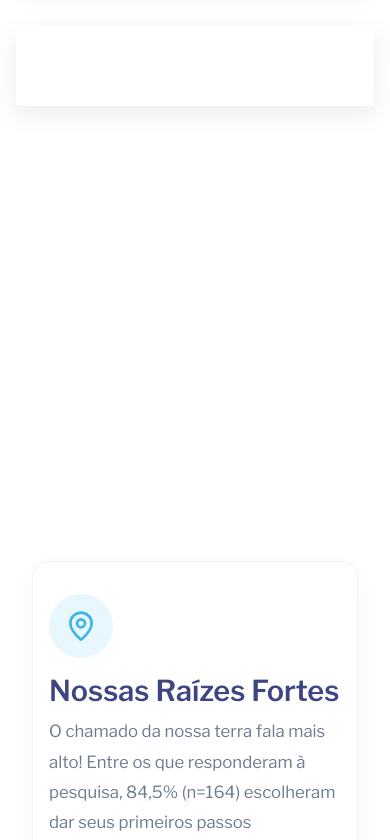
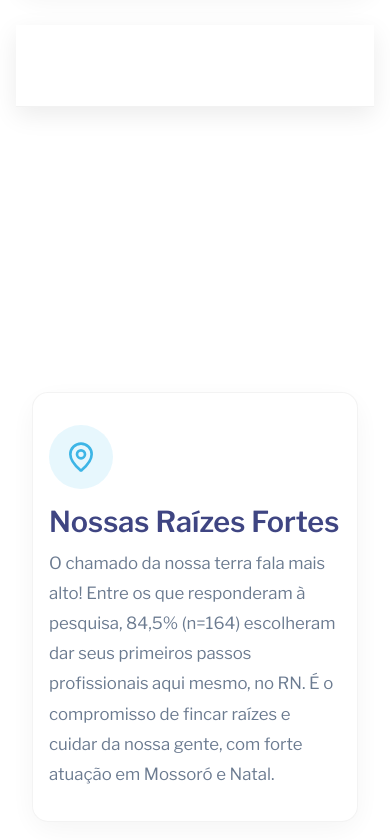
Before and after one commit to caiofeliperb/caiofeliperb.github.io, a React (Vite) app: page / in a window 390 px wide. Shown: the part 1800-2640 px from the top of the page. Built offline with nearby package versions, Linux system fonts and the light colour scheme.

Commit message:
perf: optimize fluidity with will-change and fix mobile positioning of roots box

```diff
--- a/src/components/Scrollytelling/Hero.jsx
+++ b/src/components/Scrollytelling/Hero.jsx
@@ -57,6 +57,7 @@ const Hero = () => {
 
         const canvas = canvasRef.current;
         const ctx = canvas.getContext('2d');
+        if (!ctx) return;
         let width = canvas.width = window.innerWidth;
         let height = canvas.height = window.innerHeight;
 
--- a/src/components/Scrollytelling/NarrativeMap.css
+++ b/src/components/Scrollytelling/NarrativeMap.css
@@ -34,6 +34,7 @@
     justify-content: center;
     padding: var(--spacing-lg);
     z-index: var(--z-base);
+    will-change: transform, opacity;
 }
 
 .map-wrapper {
@@ -62,6 +63,8 @@
     padding: 2rem 5%;
     display: flex;
     flex-direction: column;
+    gap: 0;
+    row-gap: 0;
     position: relative;
     z-index: var(--z-content);
 }
@@ -72,7 +75,7 @@
     display: flex;
     align-items: center;
     justify-content: center;
-    padding: var(--spacing-xl) 0;
+    padding: 0;
 }
 
 .step-content {
@@ -80,6 +83,7 @@
     transition: transform var(--transition-normal);
     width: 100%;
     box-sizing: border-box;
+    will-change: transform, opacity;
 }
 
 .step-icon {
@@ -153,10 +157,10 @@
 
     .narrative-step {
         /* Pushes text lower to not overlap with sticky map */
-        min-height: 100vh;
+        min-height: 70vh;
         align-items: flex-start;
-        padding-top: 50vh;
-        padding-bottom: 20vh;
+        padding-top: 30vh;
+        padding-bottom: 2vh;
     }
 
     .step-content {
--- a/src/components/Scrollytelling/Specialties.css
+++ b/src/components/Scrollytelling/Specialties.css
@@ -105,6 +105,11 @@
         margin-top: 30px;
     }
 
+    .section-header h2 {
+        margin-left: 20px;
+        margin-right: 20px;
+    }
+
     .specialties-content {
         flex-direction: column;
     }
```
